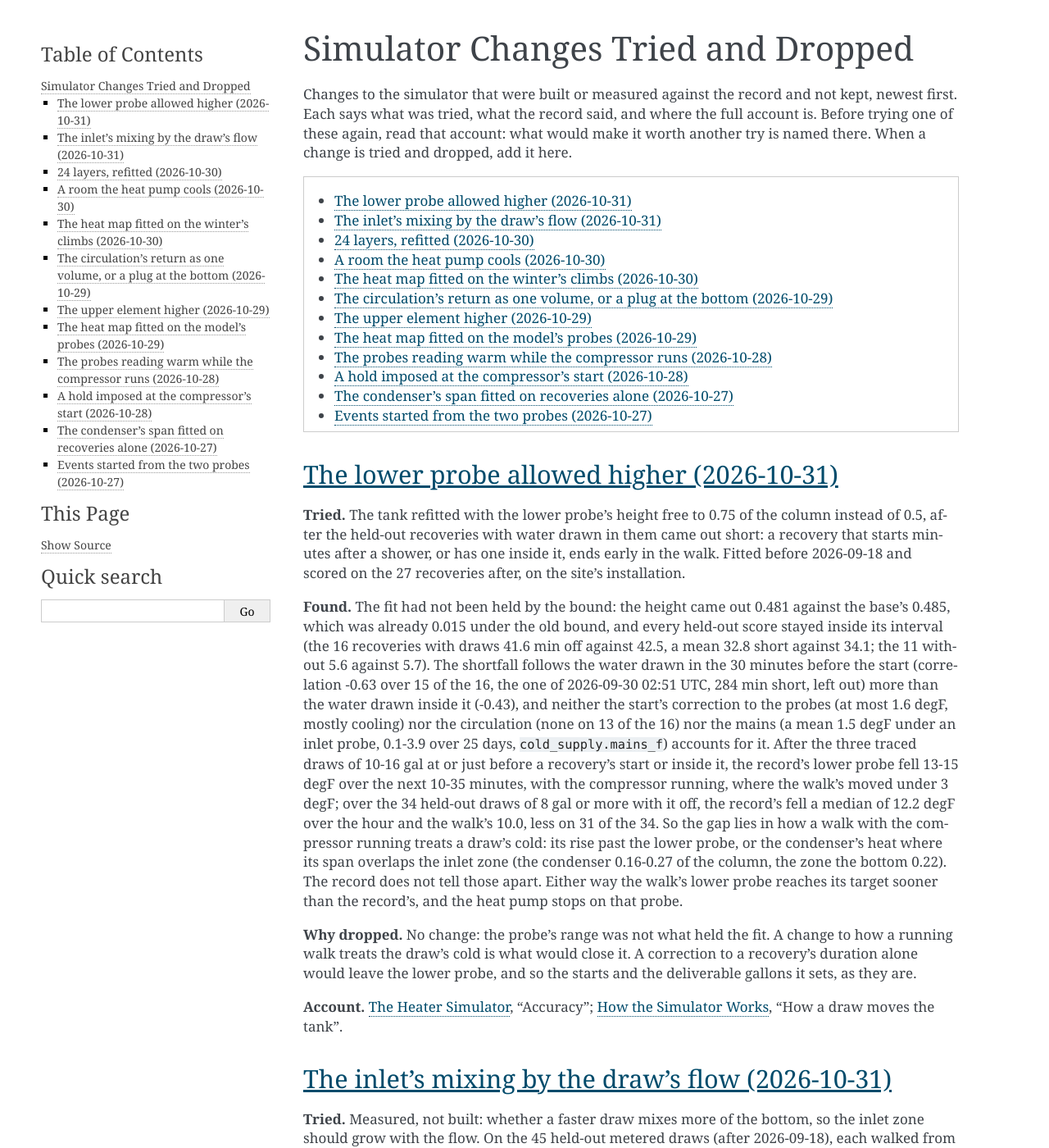
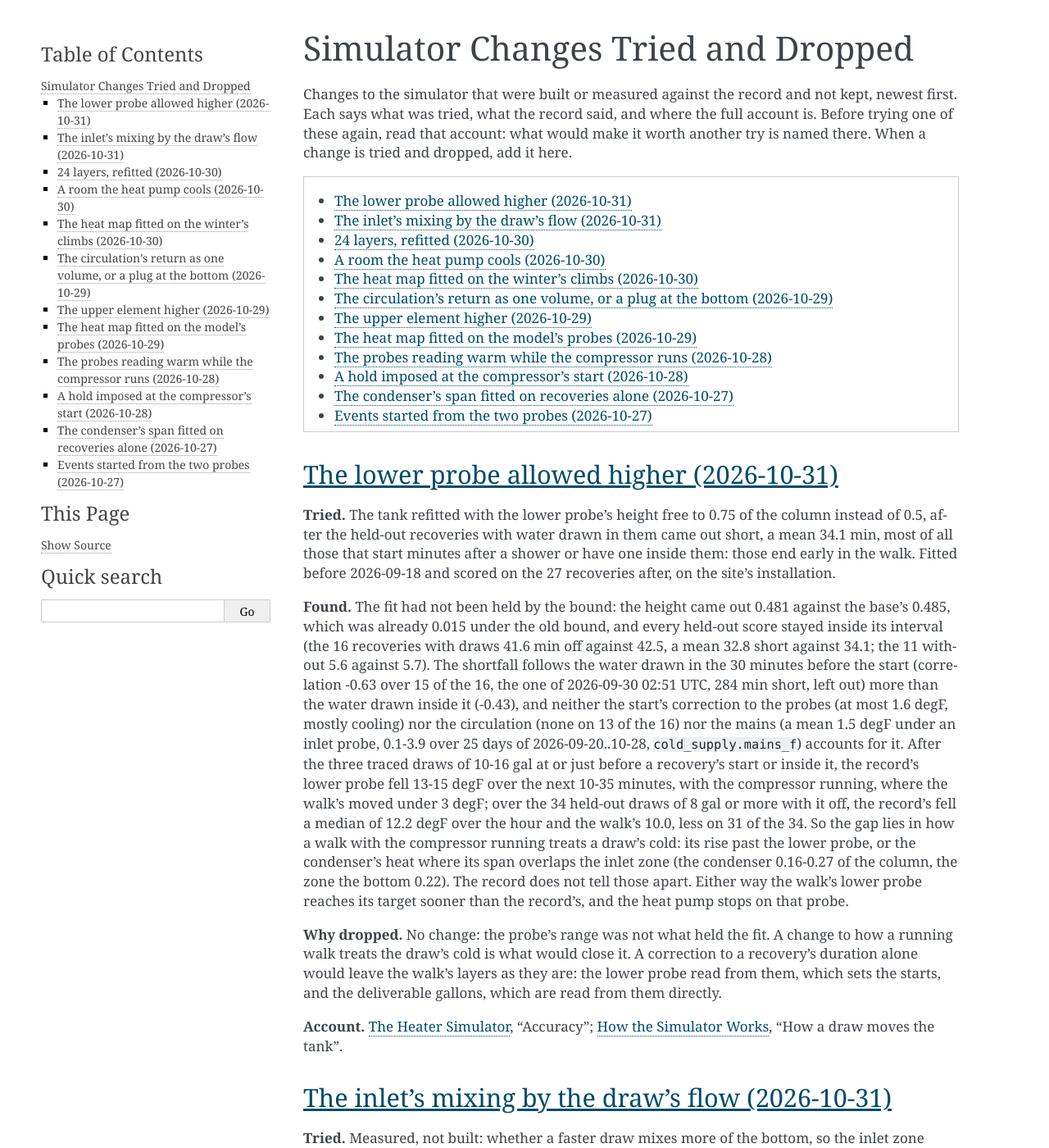
Before and after one commit to eman/nwp500-python, a Sphinx documentation site: the page built from docs/explanation/simulator-tried.rst, in a window 1280 px wide and 1400 px high. Shown: the whole window at 82% size. Built offline with Sphinx 7.4.7, drawn with Linux system fonts in a browser that asks for light colours.

Commit message:
docs(sim): which recoveries run short, and the layers both answers come from
The short recoveries are named as the five 38 min or more short, each
after 10-31 gal drawn in the 30 minutes before or a 15 gal draw
inside; not every one with a shower near it is short. A duration
correction would leave the walk's layers, from which the lower probe
that sets the starts and the deliverable gallons are both read. The
inlet probe's days are dated.

```diff
--- a/docs/explanation/simulator-tried.rst
+++ b/docs/explanation/simulator-tried.rst
@@ -18,8 +18,9 @@
 
 **Tried.** The tank refitted with the lower probe's height free to
 0.75 of the column instead of 0.5, after the held-out recoveries with
-water drawn in them came out short: a recovery that starts minutes
-after a shower, or has one inside it, ends early in the walk. Fitted
+water drawn in them came out short, a mean 34.1 min, most of all those
+that start minutes after a shower or have one inside them: those end
+early in the walk. Fitted
 before 2026-09-18 and scored on the 27 recoveries after, on the site's
 installation.
 
@@ -33,7 +34,7 @@
 left out) more than the water drawn inside it (-0.43), and neither the
 start's correction to the probes (at most 1.6 degF, mostly cooling)
 nor the circulation (none on 13 of the 16) nor the mains (a mean 1.5
-degF under an inlet probe, 0.1-3.9 over 25 days,
+degF under an inlet probe, 0.1-3.9 over 25 days of 2026-09-20..10-28,
 ``cold_supply.mains_f``) accounts for it. After the three traced
 draws of 10-16 gal at or just before a recovery's start or inside it,
 the record's lower probe fell 13-15 degF over the next 10-35 minutes,
@@ -51,8 +52,9 @@
 **Why dropped.** No change: the probe's range was not what held the
 fit. A change to how a running walk treats the draw's cold is what
 would close it. A correction to a recovery's duration alone would
-leave the lower probe, and so the starts and the deliverable gallons
-it sets, as they are.
+leave the walk's layers as they are: the lower probe read from them,
+which sets the starts, and the deliverable gallons, which are read
+from them directly.
 
 **Account.** :doc:`simulator`, "Accuracy"; :doc:`simulator-methodology`,
 "How a draw moves the tank".
--- a/docs/explanation/simulator.rst
+++ b/docs/explanation/simulator.rst
@@ -472,8 +472,8 @@
 5.0 % to 4.5 %, from 0.4 % high to 0.6 % low on average; the 16 with
 draws inside them went from 47.2 to 48.2 min. On the code of
 2026-10-31 the same 16 came out 42.5 min off, a mean 34.1 short. The
-short ones start minutes after a shower or have one inside them; after
-such a draw, with the compressor running, the walk's lower probe falls
+five 38 min or more short (38-284) each start within 30 minutes of
+10-31 gal drawn, or have a 15 gal draw inside; after such a draw, with the compressor running, the walk's lower probe falls
 far less than the record's, and the heat pump stops on that probe
 (:doc:`simulator-tried`, "The lower probe allowed higher").
 
```
